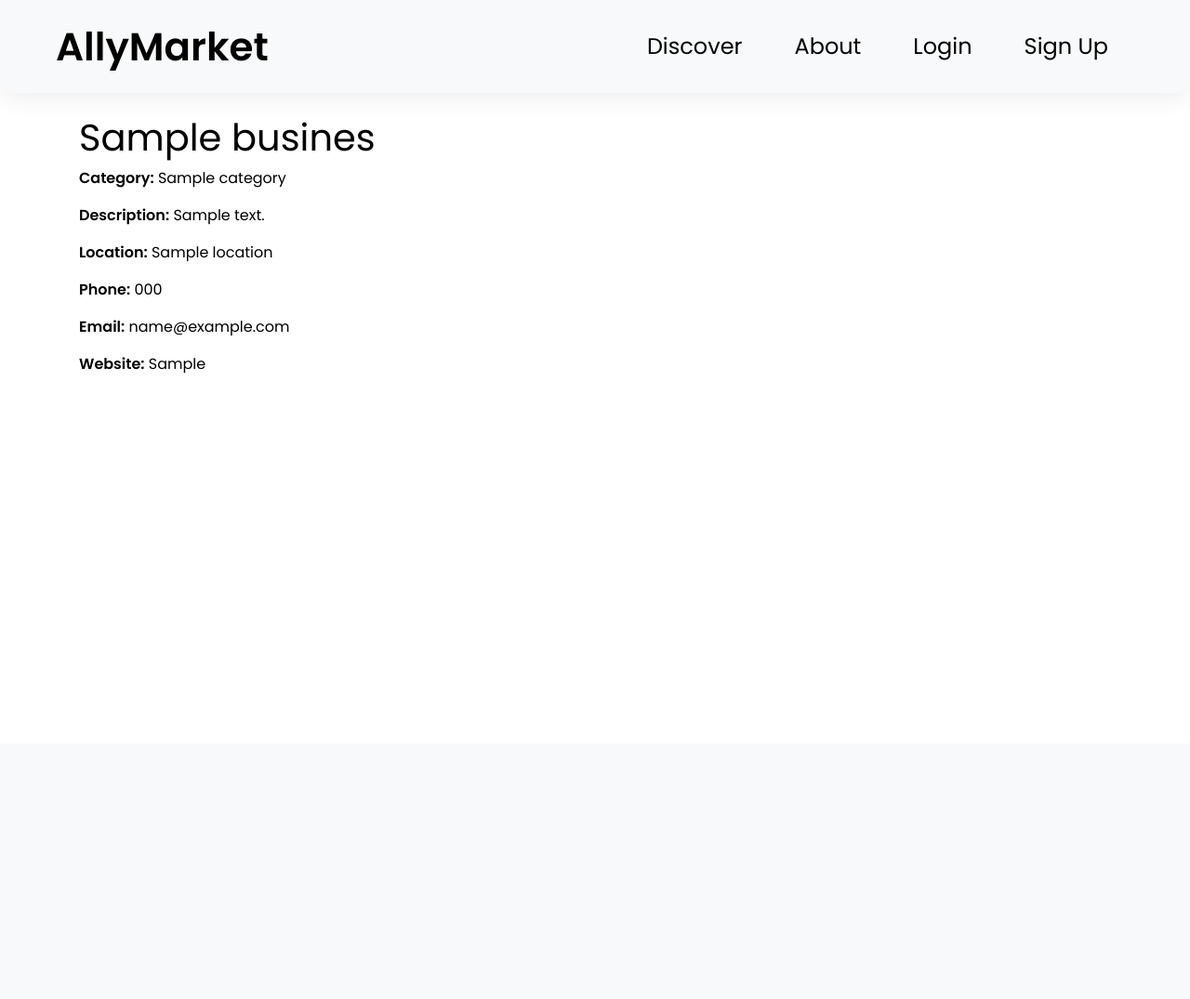
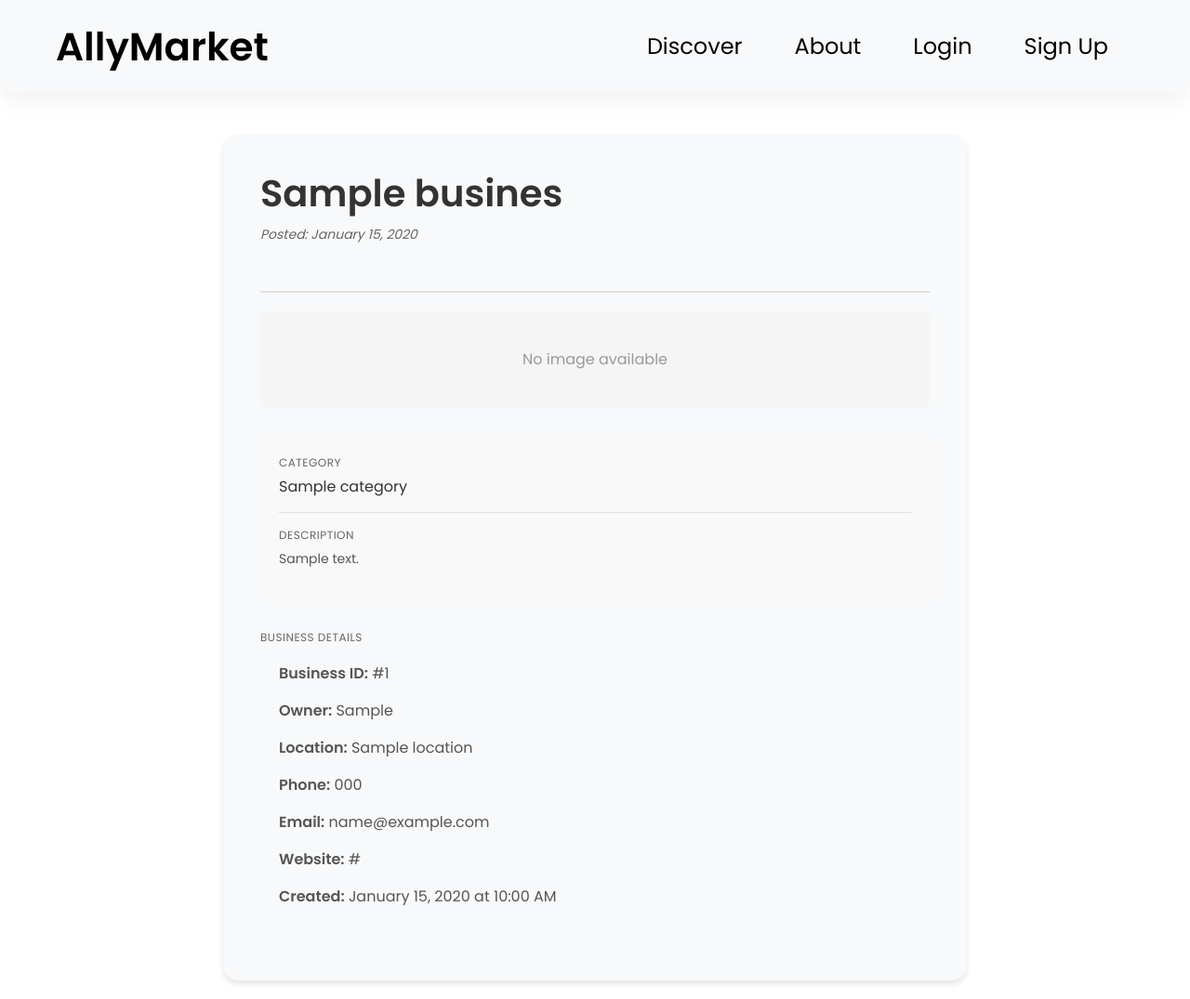
Before and after one commit to Oyetron2000/Allymarket-, a Python web app: template FBLA 2025/Website/Templates/business_page.html in a window 1280 px wide. Shown: the whole page at 93% size. Before the commit the page ends 402 px from the top, so only its background shows below. Run offline with Jinja, Linux system fonts and the light colour scheme; the template is opened without the code that fills it: most values are stand-ins (such as "Sample title", 1, 10 or a date in 2020); some libraries are stand-ins or nearby versions.

Commit message:
Revamp business page layout and styling
Updated the business page template to enhance layout and styling, including a new card design and additional business details.

```diff
--- a/FBLA 2025/Website/Templates/business_page.html
+++ b/FBLA 2025/Website/Templates/business_page.html
@@ -1,43 +1,94 @@
 {% extends "base.html" %}
 {% block content %}
 
-<div class="business-profile">
+<div class="business-profile" style="display: flex; justify-content: center; align-items: center; min-height: calc(100vh - 100px); padding: 20px;">
+  <div class="card" style="width: 100%; max-width: 800px; padding: 40px; box-shadow: 0 4px 6px rgba(0,0,0,0.1);">
 
-  <h1>{{ business.biz_name }}</h1>
-
-  <div class="biz-header">
-    {% if business.image_file %}
-      <img src="{{ url_for('static', filename='images/' + business.image_file) }}" class="biz-image">
-    {% endif %}
+    <!-- Business Header Section -->
+    <div style="margin-bottom: 30px;">
+      <h1 style="margin: 0; color: #333;"><strong><span class="highlight">{{ business.biz_name }}</span></strong></h1>
+      <p style="color: #666; margin: 10px 0 0 0; font-size: 14px;">
+        <em>Posted: {{ business.created_at.strftime('%B %d, %Y') if business.created_at else 'N/A' }}</em>
+      </p>
     </div>
 
-  <p><strong>Category:</strong> {{ business.category }}</p>
-  <p><strong>Description:</strong> {{ business.description }}</p>
+    <hr style="margin: 20px 0; border: none; border-top: 2px solid #e0e0e0;">
 
-  {% if business.location %}
-  <p><strong>Location:</strong> {{ business.location }}</p>
+    <!-- Business Image Section -->
+    {% if business.image_file %}
+    <div style="margin-bottom: 30px; text-align: center;">
+      <img
+        src="{{ url_for('static', filename='uploads/businesses/' + business.image_file) }}"
+        alt="{{ business.biz_name }}"
+        style="max-width: 100%; height: auto; border-radius: 8px; max-height: 300px; object-fit: cover;">
+    </div>
+    {% else %}
+    <div style="margin-bottom: 30px; text-align: center; padding: 40px; background-color: #f5f5f5; border-radius: 8px;">
+      <p style="color: #999; margin: 0;">No image available</p>
+    </div>
     {% endif %}
 
-  {% if business.biz_phone %}
-  <p><strong>Phone:</strong> {{ business.biz_phone }}</p>
-  {% endif %}
+    <!-- Business Information Section -->
+    <div style="background-color: #f9f9f9; padding: 20px; border-radius: 8px; margin-bottom: 30px;">
 
-  {% if business.biz_email %}
-  <p><strong>Email:</strong> {{ business.biz_email }}</p>
-  {% endif %}
+      <!-- Category -->
+      <div style="margin-bottom: 15px;">
+        <p style="margin: 0 0 5px 0; color: #666; font-size: 12px; text-transform: uppercase; letter-spacing: 0.5px;">Category</p>
+        <p style="margin: 0; font-size: 16px; font-weight: 500; color: #333;">
+          {{ business.category }}
+        </p>
+      </div>
 
-  {% if business.biz_site %}
-  <p><strong>Website:</strong>
-    <a href="{{ business.biz_site }}" target="_blank">{{ business.biz_site }}</a>
+      <!-- Description -->
+      {% if business.description %}
+      <div style="margin-bottom: 15px; padding-top: 15px; border-top: 1px solid #e0e0e0;">
+        <p style="margin: 0 0 5px 0; color: #666; font-size: 12px; text-transform: uppercase; letter-spacing: 0.5px;">Description</p>
+        <p style="margin: 0; font-size: 14px; line-height: 1.6; color: #555;">
+          {{ business.description }}
         </p>
-  {% endif %}
-
-  {% if user.is_authenticated and business.user_id == user.id %}
-    <a href="{{ url_for('views.business_page', biz_id=business.id) }}" class="btn btn-primary">
-      Edit Business
-    </a>
+      </div>
       {% endif %}
 
     </div>
 
+    <!-- Additional Info Section -->
+    <div style="margin-bottom: 30px;">
+      <p style="margin: 0 0 10px 0; color: #666; font-size: 12px; text-transform: uppercase; letter-spacing: 0.5px;">Business Details</p>
+      <ul style="margin: 0; padding-left: 20px; list-style: none;">
+        <li style="padding: 8px 0; color: #555;">
+          <strong>Business ID:</strong> #{{ business.id }}
+        </li>
+        <li style="padding: 8px 0; color: #555;">
+          <strong>Owner:</strong> {{ business.owner.FirstName if business.owner else 'Unknown' }}
+        </li>
+        <li style="padding: 8px 0; color: #555;">
+          <strong>Location:</strong> {{ business.location if business.location else 'N/A' }}
+        </li>
+        <li style="padding: 8px 0; color: #555;">
+          <strong>Phone:</strong> {{ business.biz_phone if business.biz_phone else 'N/A' }}
+        </li>
+        <li style="padding: 8px 0; color: #555;">
+          <strong>Email:</strong> {{ business.biz_email if business.biz_email else 'N/A' }}
+        </li>
+        <li style="padding: 8px 0; color: #555;">
+          <strong>Website:</strong> {{ business.biz_website if business.biz_website else 'N/A' }}
+        </li>
+        <li style="padding: 8px 0; color: #555;">
+          <strong>Created:</strong> {{ business.created_at.strftime('%B %d, %Y at %I:%M %p') if business.created_at else 'N/A' }}
+        </li>
+      </ul>
+    </div>
+
+    <!-- Edit Button (visible only to owner) -->
+    {% if user.is_authenticated and business.user_id == user.id %}
+    <div style="margin-top: 30px; padding-top: 30px; border-top: 2px solid #e0e0e0;">
+      <a href="{{ url_for('views.business_page', biz_id=business.id) }}" class="btn btn-primary" style="display: inline-block; padding: 10px 20px; background-color: #007bff; color: white; text-decoration: none; border-radius: 4px; font-weight: 500;">
+        ✎ Edit Business
+      </a>
+    </div>
+    {% endif %}
+
+  </div>
+</div>
+
 {% endblock %}
```
Lines whose indentation alone changed are shown as unchanged.
